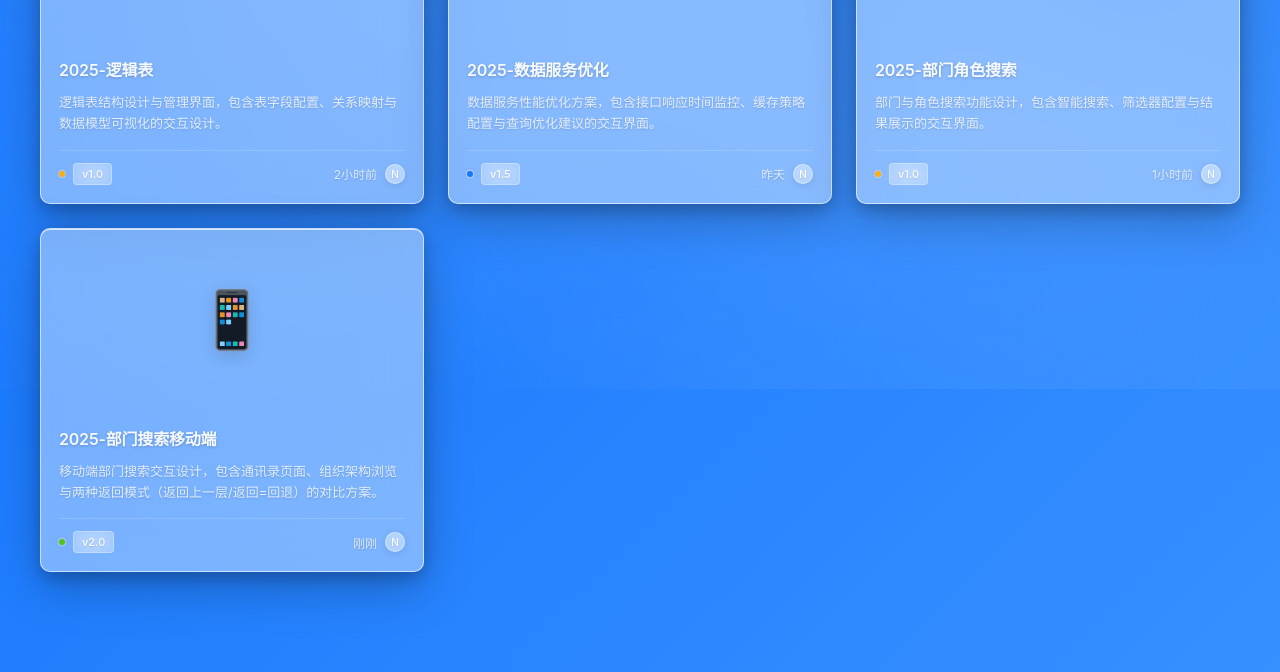
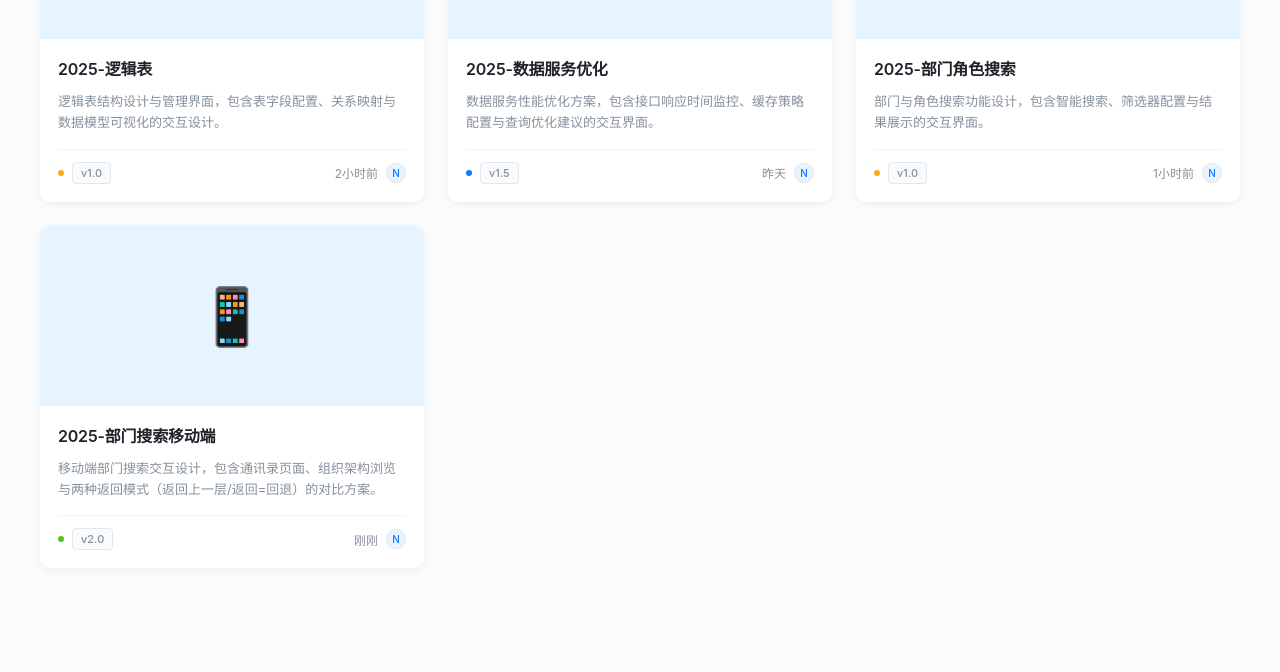
Before and after one commit to zui-luo/fdlux, a plain HTML site: page index.html in a window 1280 px wide. Shown: the part 421-1093 px from the top of the page. Drawn offline with Linux system fonts and the light colour scheme.

Commit message:
应用fdl配色风格：将页面视觉风格改为FineDataLink官网配色方案

```diff
--- a/index.html
+++ b/index.html
@@ -13,7 +13,7 @@
             --text-main: #1F2329;     /* 主要文字颜色 */
             --text-secondary: #86909C; /* 次要文字 */
             --text-tertiary: #C9CDD4; /* 三级文字 */
-            --bg-body: #F5F7FA;       /* 页面背景灰 */
+            --bg-body: #FAFBFC;       /* 页面背景灰（更浅） */
             --bg-white: #FFFFFF;
             --bg-card: #FFFFFF;
             --border-color: #E5E6EB;
@@ -36,52 +36,13 @@
 
         body {
             font-family: var(--font-family);
-            background: linear-gradient(135deg, #1677FF 0%, #0958D9 25%, #1677FF 50%, #4096FF 75%, #1677FF 100%);
-            background-size: 400% 400%;
-            animation: gradientShift 25s ease infinite;
+            background: var(--bg-body);
             color: var(--text-main);
             min-height: 100vh;
             overflow-x: hidden;
             position: relative;
             -webkit-font-smoothing: antialiased;
             -moz-osx-font-smoothing: grayscale;
-        }
-
-        /* 动态渐变背景动画 - 基于蓝色系 */
-        @keyframes gradientShift {
-            0% { background-position: 0% 50%; }
-            50% { background-position: 100% 50%; }
-            100% { background-position: 0% 50%; }
-        }
-
-        /* 弥散光效果 - 蓝色系光斑 */
-        body::before {
-            content: '';
-            position: fixed;
-            top: 0;
-            left: 0;
-            width: 100%;
-            height: 100%;
-            background:
-                radial-gradient(circle at 20% 30%, rgba(255, 255, 255, 0.12) 0%, transparent 50%),
-                radial-gradient(circle at 80% 70%, rgba(255, 255, 255, 0.1) 0%, transparent 50%),
-                radial-gradient(circle at 50% 50%, rgba(255, 255, 255, 0.08) 0%, transparent 60%),
-                radial-gradient(circle at 10% 80%, rgba(64, 150, 255, 0.15) 0%, transparent 40%),
-                radial-gradient(circle at 90% 20%, rgba(22, 119, 255, 0.15) 0%, transparent 40%);
-            animation: lightMove 20s ease-in-out infinite;
-            pointer-events: none;
-            z-index: 0;
-        }
-
-        @keyframes lightMove {
-            0%, 100% {
-                opacity: 1;
-                transform: scale(1);
-            }
-            50% {
-                opacity: 0.85;
-                transform: scale(1.05);
-            }
         }
 
         a { text-decoration: none; color: inherit; }
@@ -133,8 +94,7 @@
             font-weight: 600;
             line-height: 1.3;
             margin-bottom: 20px;
-            color: rgba(255, 255, 255, 0.95);
-            text-shadow: 0 2px 20px rgba(0, 0, 0, 0.2);
+            color: var(--text-main);
             animation: fadeInUp 0.8s ease-out;
             letter-spacing: -0.5px;
         }
@@ -142,8 +102,7 @@
         .hero-subtitle {
             font-size: 16px;
             font-weight: 400;
-            color: rgba(255, 255, 255, 0.85);
-            text-shadow: 0 1px 10px rgba(0, 0, 0, 0.15);
+            color: var(--text-secondary);
             margin-bottom: 0;
             max-width: 580px;
             margin-left: auto;
@@ -161,23 +120,22 @@
 
         /* 自定义滚动条 */
         ::-webkit-scrollbar {
-            width: 8px;
+            width: 6px;
+            height: 6px;
         }
 
         ::-webkit-scrollbar-track {
-            background: rgba(255, 255, 255, 0.1);
-            border-radius: 4px;
+            background: var(--bg-body);
+            border-radius: 3px;
         }
 
         ::-webkit-scrollbar-thumb {
-            background: rgba(255, 255, 255, 0.3);
-            border-radius: 4px;
-            backdrop-filter: blur(10px);
-            -webkit-backdrop-filter: blur(10px);
+            background: var(--border-color);
+            border-radius: 3px;
         }
 
         ::-webkit-scrollbar-thumb:hover {
-            background: rgba(255, 255, 255, 0.5);
+            background: var(--text-tertiary);
         }
 
         /* 网格布局 */
@@ -189,64 +147,23 @@
             max-width: 1200px;
         }
 
-        /* --- 卡片组件核心样式 - 液态玻璃效果 --- */
+        /* --- 卡片组件核心样式 - 官网简洁风格 --- */
         .card {
-            background: rgba(255, 255, 255, 0.4);
-            backdrop-filter: blur(24px);
-            -webkit-backdrop-filter: blur(24px);
-            border: 1.5px solid rgba(255, 255, 255, 0.6);
+            background: var(--bg-white);
+            border: none;
             border-radius: var(--radius-lg);
             overflow: hidden;
             cursor: pointer;
-            transition: all 0.4s cubic-bezier(0.4, 0, 0.2, 1);
+            transition: all 0.3s ease;
             position: relative;
             display: flex;
             flex-direction: column;
-            box-shadow: 0 16px 48px rgba(0, 0, 0, 0.25),
-                        0 6px 16px rgba(0, 0, 0, 0.2),
-                        inset 0 1px 0 rgba(255, 255, 255, 0.5);
-        }
-
-        /* 顶部高光条 */
-        .card::before {
-            content: '';
-            position: absolute;
-            top: 0;
-            left: 0;
-            right: 0;
-            height: 2px;
-            background: linear-gradient(90deg,
-                rgba(255, 255, 255, 0.5) 0%,
-                rgba(22, 119, 255, 0.6) 50%,
-                rgba(255, 255, 255, 0.5) 100%);
-            transform: scaleX(0);
-            transform-origin: left;
-            transition: transform 0.4s ease;
-        }
-
-        /* 内部高光效果 */
-        .card::after {
-            content: '';
-            position: absolute;
-            top: 0;
-            left: 0;
-            right: 0;
-            height: 1px;
-            background: rgba(255, 255, 255, 0.4);
-            pointer-events: none;
+            box-shadow: var(--shadow-card);
         }
 
         .card:hover {
             transform: translateY(-4px);
-            background: rgba(255, 255, 255, 0.5);
-            border-color: rgba(255, 255, 255, 0.8);
-            box-shadow: 0 24px 72px rgba(0, 0, 0, 0.3),
-                        0 10px 32px rgba(0, 0, 0, 0.25),
-                        inset 0 1px 0 rgba(255, 255, 255, 0.6);
-        }
-
-        .card:hover::before {
-            transform: scaleX(1);
+            box-shadow: var(--shadow-hover);
         }
 
         /* 卡片预览区 */
@@ -257,21 +174,19 @@
             justify-content: center;
             position: relative;
             overflow: hidden;
-            background: transparent;
+            background: var(--primary-light);
         }
 
         .card-icon {
             font-size: 56px;
-            opacity: 0.85;
+            opacity: 0.9;
             transition: all 0.3s ease;
             z-index: 1;
-            filter: drop-shadow(0 4px 8px rgba(0, 0, 0, 0.2)) drop-shadow(0 2px 4px rgba(255, 255, 255, 0.1));
         }
 
         .card:hover .card-icon {
-            transform: scale(1.08);
+            transform: scale(1.1);
             opacity: 1;
-            filter: drop-shadow(0 6px 12px rgba(0, 0, 0, 0.3)) drop-shadow(0 2px 4px rgba(255, 255, 255, 0.2));
         }
 
         /* 卡片内容区 */
@@ -280,7 +195,7 @@
             flex: 1;
             display: flex;
             flex-direction: column;
-            background: transparent;
+            background: var(--bg-white);
         }
 
         .card-header {
@@ -294,20 +209,18 @@
             font-size: 16px;
             font-weight: 600;
             line-height: 1.5;
-            color: rgba(255, 255, 255, 0.95);
-            text-shadow: 0 1px 3px rgba(0, 0, 0, 0.2);
+            color: var(--text-main);
             transition: color 0.3s ease;
             letter-spacing: -0.2px;
         }
 
         .card:hover .card-title {
-            color: rgba(255, 255, 255, 1);
+            color: var(--primary-color);
         }
 
         .card-desc {
             font-size: 13px;
-            color: rgba(255, 255, 255, 0.8);
-            text-shadow: 0 1px 2px rgba(0, 0, 0, 0.15);
+            color: var(--text-secondary);
             margin-bottom: 16px;
             line-height: 1.6;
             display: -webkit-box;
@@ -322,7 +235,7 @@
             display: flex;
             justify-content: space-between;
             align-items: center;
-            border-top: 1px solid rgba(255, 255, 255, 0.15);
+            border-top: 1px solid var(--border-light);
             padding-top: 12px;
         }
 
@@ -331,8 +244,7 @@
             align-items: center;
             gap: 8px;
             font-size: 12px;
-            color: rgba(255, 255, 255, 0.75);
-            text-shadow: 0 1px 2px rgba(0, 0, 0, 0.15);
+            color: var(--text-secondary);
         }
 
         .version-badge {
@@ -341,18 +253,16 @@
             border-radius: 4px;
             font-size: 11px;
             font-weight: 500;
-            background: rgba(255, 255, 255, 0.2);
-            backdrop-filter: blur(10px);
-            -webkit-backdrop-filter: blur(10px);
-            color: rgba(255, 255, 255, 0.95);
-            border: 1px solid rgba(255, 255, 255, 0.3);
+            background: var(--bg-body);
+            color: var(--text-secondary);
+            border: 1px solid var(--border-color);
             transition: all 0.3s ease;
         }
 
         .card:hover .version-badge {
-            background: rgba(255, 255, 255, 0.3);
-            border-color: rgba(255, 255, 255, 0.4);
-            color: rgba(255, 255, 255, 1);
+            background: var(--primary-light);
+            border-color: var(--primary-color);
+            color: var(--primary-color);
         }
 
         /* 状态样式 */
@@ -362,7 +272,6 @@
             border-radius: 50%;
             display: inline-block;
             flex-shrink: 0;
-            box-shadow: 0 0 0 1.5px rgba(255, 255, 255, 0.3), 0 0 4px rgba(0, 0, 0, 0.2);
         }
 
         .status-wip {
@@ -379,24 +288,23 @@
             width: 20px;
             height: 20px;
             border-radius: 50%;
-            background: rgba(255, 255, 255, 0.3);
-            backdrop-filter: blur(10px);
-            -webkit-backdrop-filter: blur(10px);
-            border: 1px solid rgba(255, 255, 255, 0.4);
+            background: var(--primary-light);
+            border: 1px solid var(--border-color);
             display: flex;
             align-items: center;
             justify-content: center;
-            color: rgba(255, 255, 255, 0.95);
+            color: var(--primary-color);
             font-size: 10px;
             font-weight: 500;
             transition: transform 0.3s ease;
             flex-shrink: 0;
-            box-shadow: 0 2px 8px rgba(0, 0, 0, 0.1);
         }
 
         .card:hover .avatar {
             transform: scale(1.05);
-            background: rgba(255, 255, 255, 0.4);
+            background: var(--primary-color);
+            color: var(--bg-white);
+            border-color: var(--primary-color);
         }
 
         /* 响应式设计 */
```
